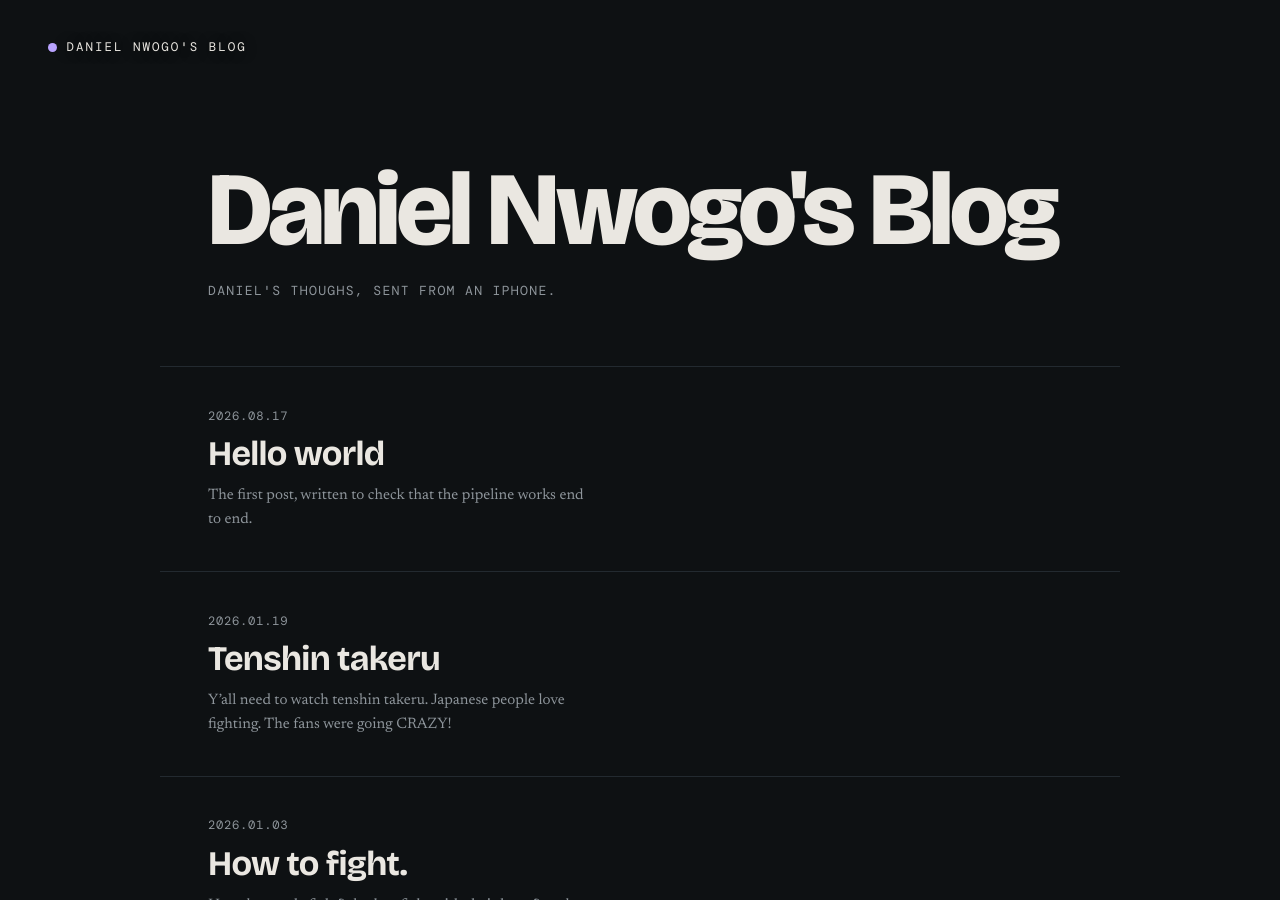
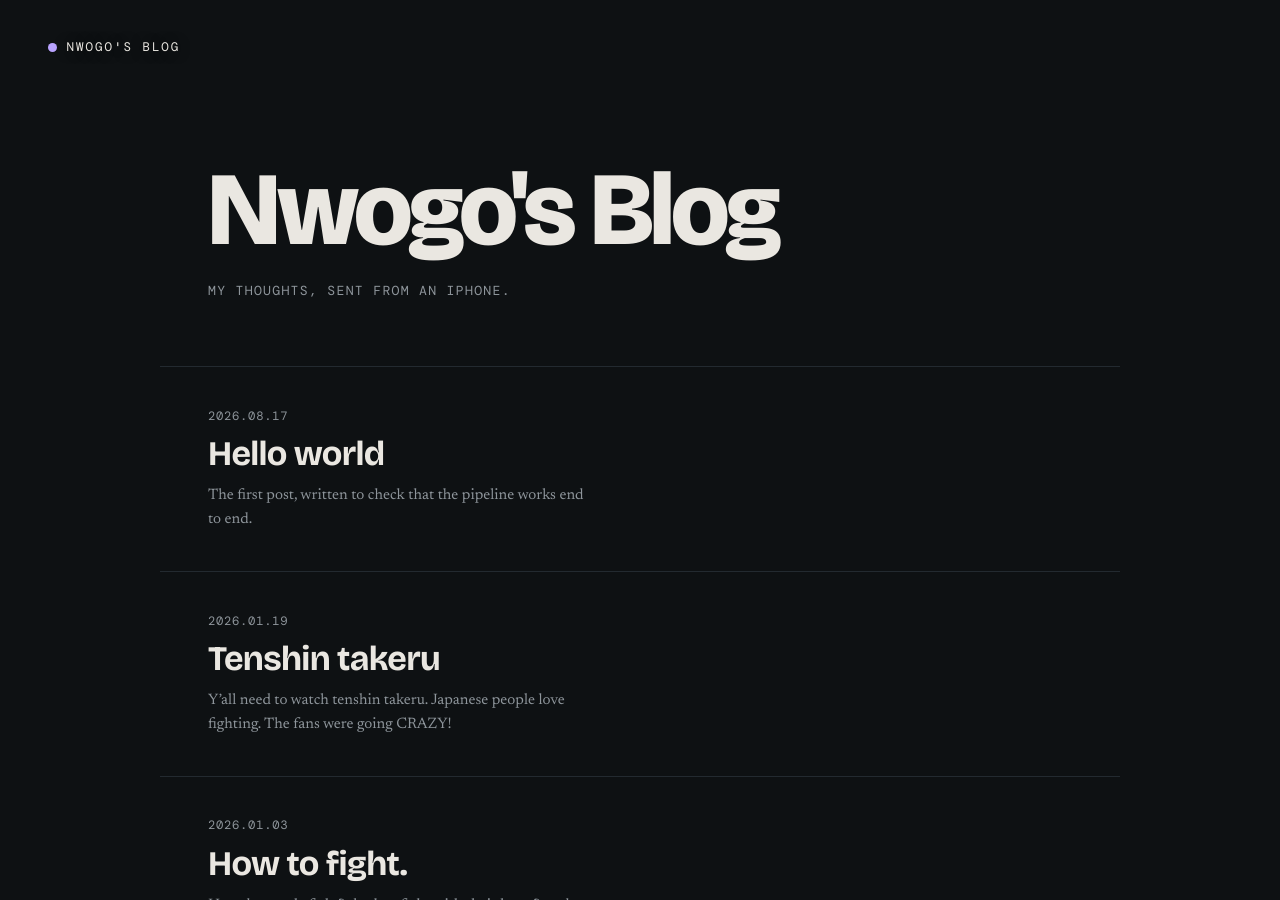
Before and after one commit to nigerianpickle/Blog, a Jekyll site: the page built from index.html, in a window 1280 px wide and 900 px high. Built offline with Jekyll 4.4.1, drawn with Linux system fonts in a browser that asks for light colours.

Commit message:
fix: correct blog title and tagline for consistency

```diff
--- a/_config.yml
+++ b/_config.yml
@@ -3,8 +3,8 @@
 #  site. The bot never touches it.
 # ─────────────────────────────────────────────────────────
 
-title: Daniel Nwogo's Blog
-tagline: Daniel's thoughs, sent from an Iphone.
+title: Nwogo's Blog
+tagline: My thoughts, sent from an Iphone.
 description: A personal blog.
 author: Daniel Nwogo
 
@@ -24,7 +24,7 @@ links:
   - name: X
     url: https://x.com
   - name: LinkedIn
-    url: https://linkedin.com/in/username
+    url: https://linkedin.com/in/danielnwogo
 
   - name: RSS
     url: /feed.xml
```
